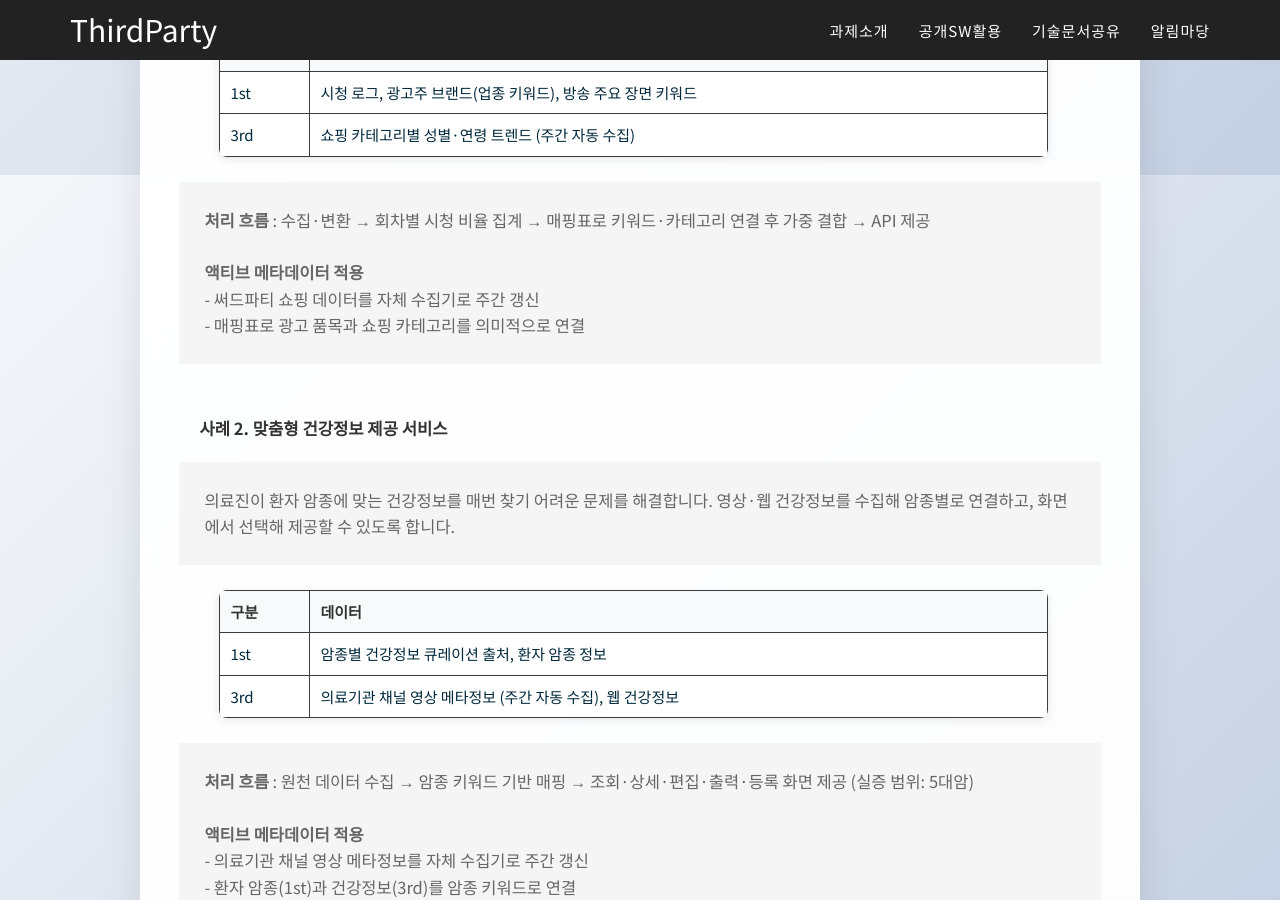
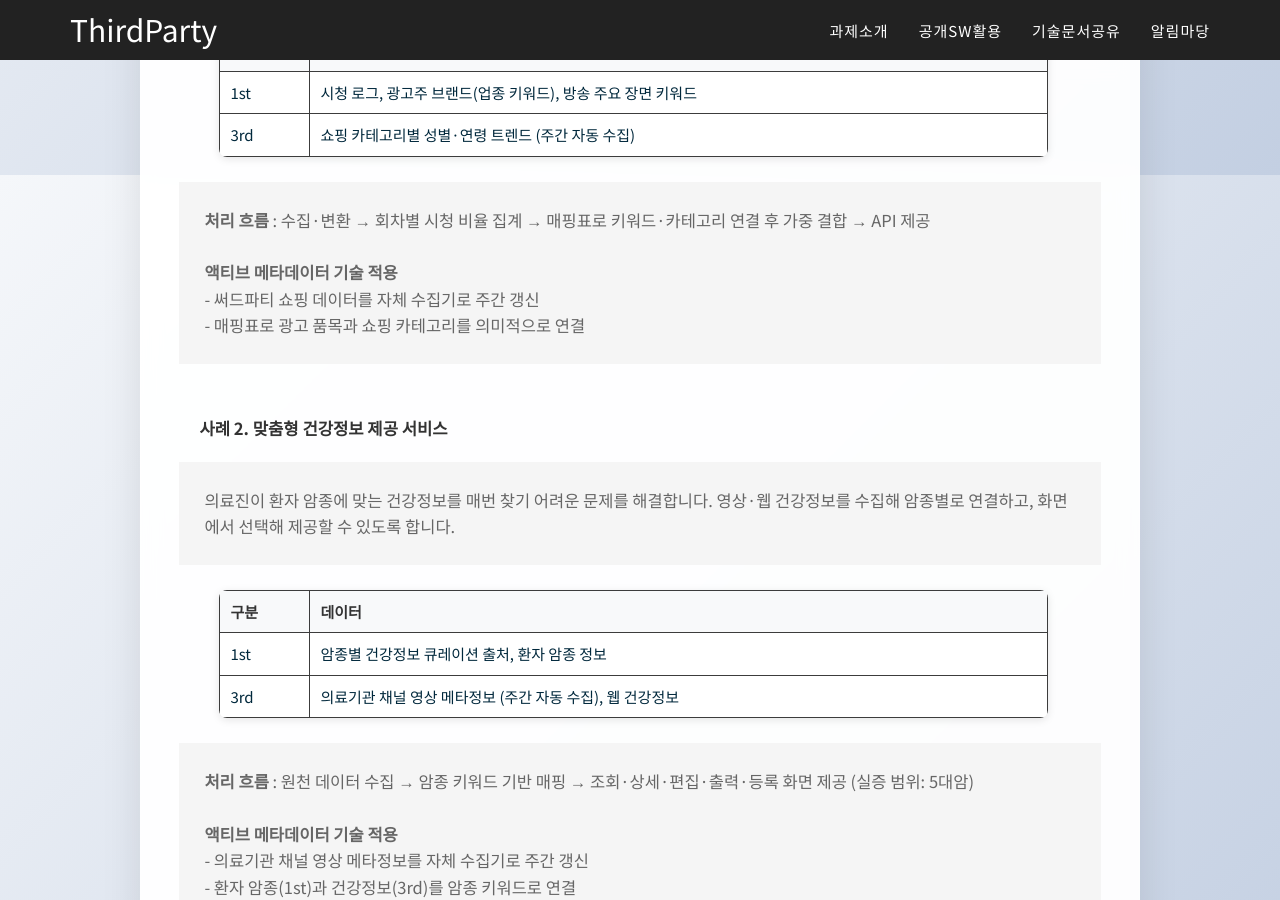
Before and after one commit to ThirdActiveDataExTech/ThirdActiveDataExTech.github.io, a Jekyll site: the page built from 2016_pages/open-sw-conjugation.html, in a window 1280 px wide and 900 px high, scrolled down 1625 px. Built offline with Jekyll 4.4.1, drawn with Linux system fonts in a browser that asks for light colours.

Commit message:
Update open-sw-conjugation.html

```diff
--- a/2016_pages/open-sw-conjugation.html
+++ b/2016_pages/open-sw-conjugation.html
@@ -129,7 +129,7 @@ title: 공개 SW 활용
     </table>
     <div class="context1">
         <b>처리 흐름</b> : 수집·변환 → 회차별 시청 비율 집계 → 매핑표로 키워드·카테고리 연결 후 가중 결합 → API 제공<br><br>
-        <b>액티브 메타데이터 적용</b><br>
+        <b>액티브 메타데이터 기술 적용</b><br>
         - 써드파티 쇼핑 데이터를 자체 수집기로 주간 갱신<br>
         - 매핑표로 광고 품목과 쇼핑 카테고리를 의미적으로 연결<br>
     </div>
@@ -162,7 +162,7 @@ title: 공개 SW 활용
     </table>
     <div class="context1">
         <b>처리 흐름</b> : 원천 데이터 수집 → 암종 키워드 기반 매핑 → 조회·상세·편집·출력·등록 화면 제공 (실증 범위: 5대암)<br><br>
-        <b>액티브 메타데이터 적용</b><br>
+        <b>액티브 메타데이터 기술 적용</b><br>
         - 의료기관 채널 영상 메타정보를 자체 수집기로 주간 갱신<br>
         - 환자 암종(1st)과 건강정보(3rd)를 암종 키워드로 연결<br>
     </div>
```
